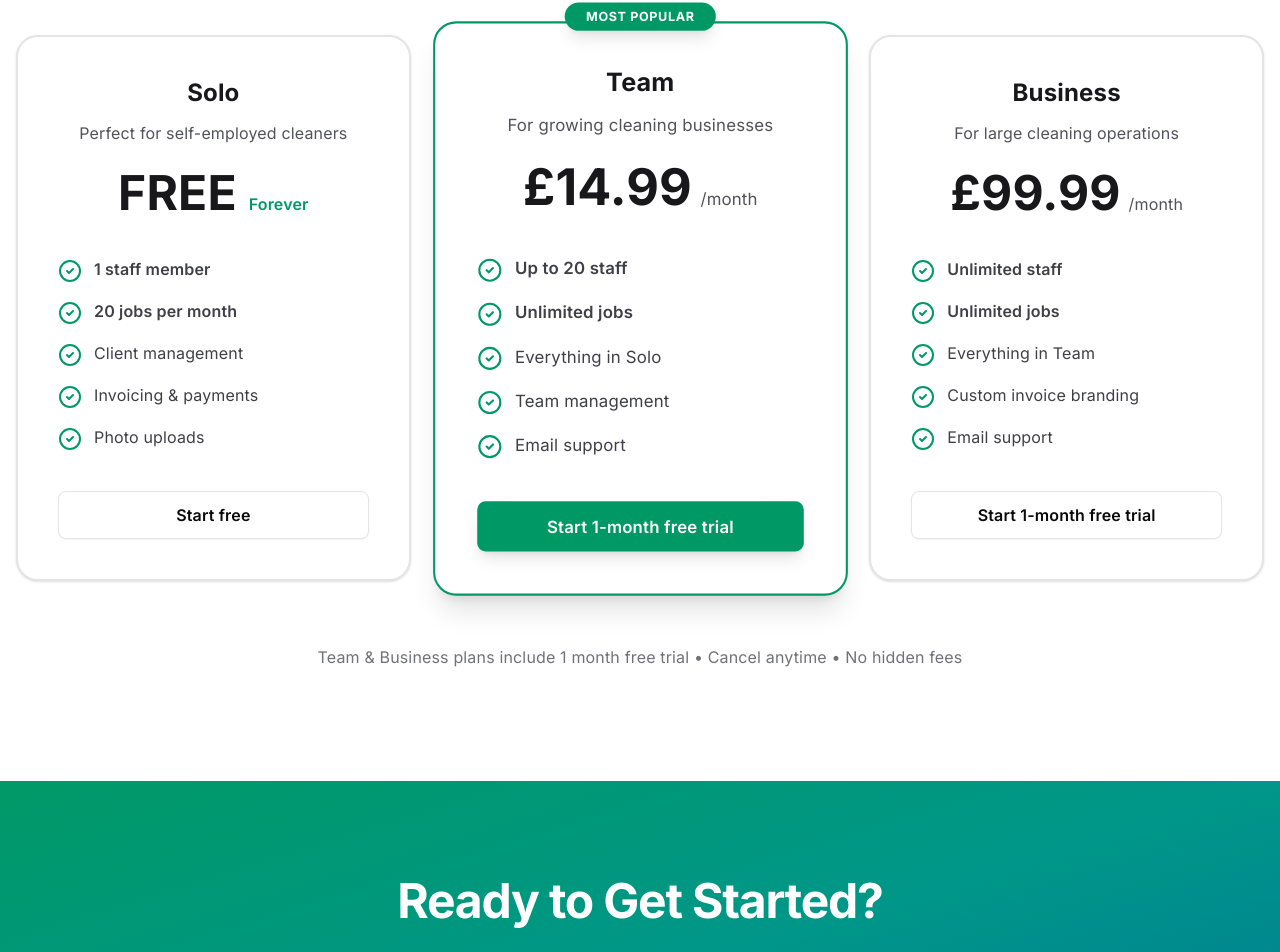
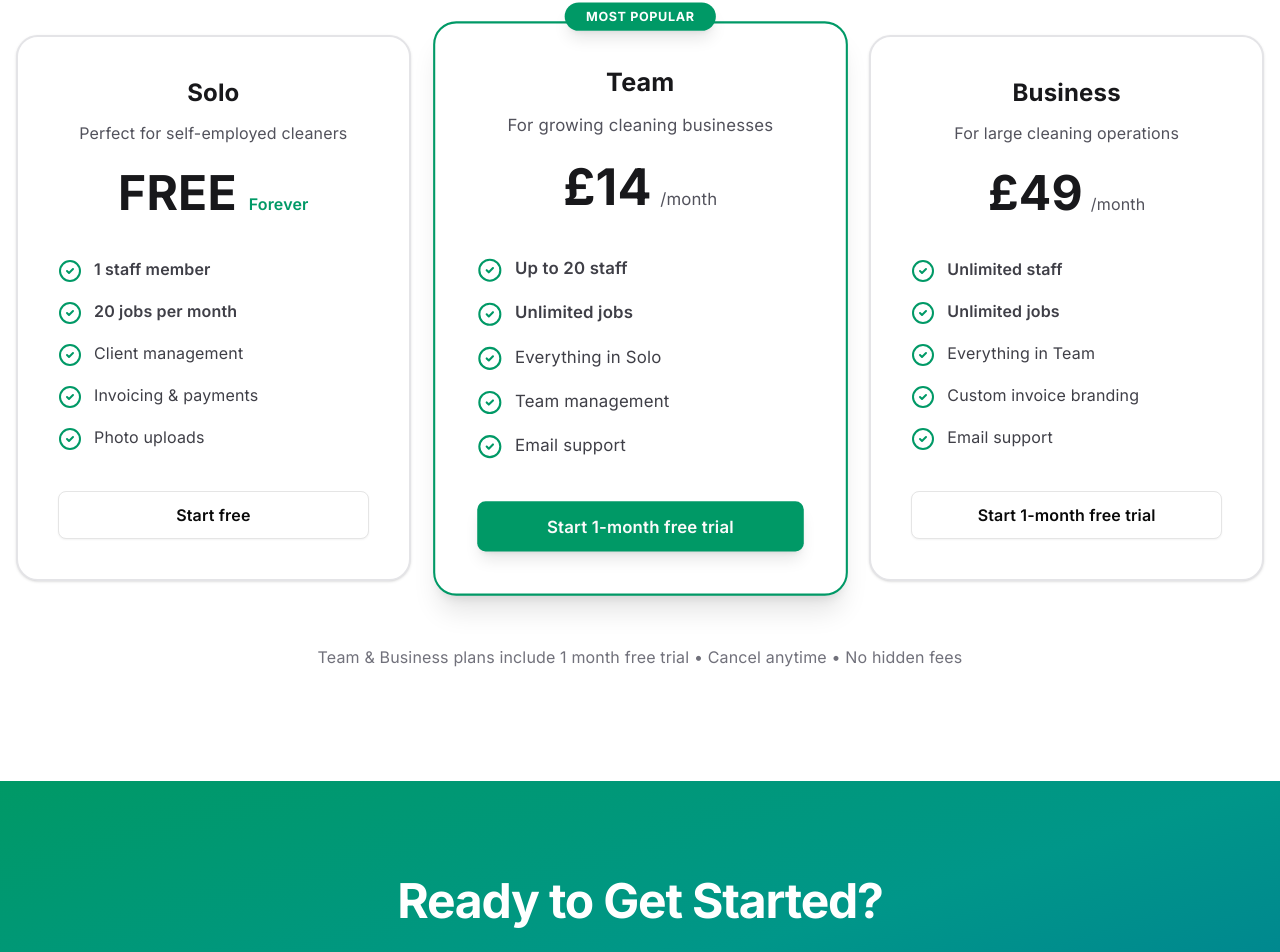
Before and after one commit to Atiqul-Imon/cleaner-saas-frontend-new, a Next.js app: page / in a window 1280 px wide. Shown: the part 2495-3447 px from the top of the page. Built offline with nearby package versions, Linux system fonts and the light colour scheme; no server answers.

Commit message:
Fix homepage pricing to match revised prices (£14 for Team, £49 for Business)
Made-with: Cursor

```diff
--- a/src/app/(marketing)/page.tsx
+++ b/src/app/(marketing)/page.tsx
@@ -121,7 +121,7 @@ export default function HomePage() {
                 name: 'Team Plan',
                 description: 'For growing cleaning businesses with up to 20 staff',
               },
-              price: '14.99',
+              price: '14',
               priceCurrency: 'GBP',
             },
             {
@@ -131,7 +131,7 @@ export default function HomePage() {
                 name: 'Business Plan',
                 description: 'For large cleaning operations with unlimited staff',
               },
-              price: '99.99',
+              price: '49',
               priceCurrency: 'GBP',
             },
           ],
@@ -363,7 +363,7 @@ export default function HomePage() {
                 <h3 className="text-2xl font-bold text-zinc-900">Team</h3>
                 <p className="mt-3 text-base text-zinc-600">For growing cleaning businesses</p>
                 <div className="mt-6">
-                  <span className="text-5xl font-bold text-zinc-900">£14.99</span>
+                  <span className="text-5xl font-bold text-zinc-900">£14</span>
                   <span className="ml-2 text-base text-zinc-600">/month</span>
                 </div>
               </div>
@@ -400,7 +400,7 @@ export default function HomePage() {
                 <h3 className="text-2xl font-bold text-zinc-900">Business</h3>
                 <p className="mt-3 text-base text-zinc-600">For large cleaning operations</p>
                 <div className="mt-6">
-                  <span className="text-5xl font-bold text-zinc-900">£99.99</span>
+                  <span className="text-5xl font-bold text-zinc-900">£49</span>
                   <span className="ml-2 text-base text-zinc-600">/month</span>
                 </div>
               </div>
```
